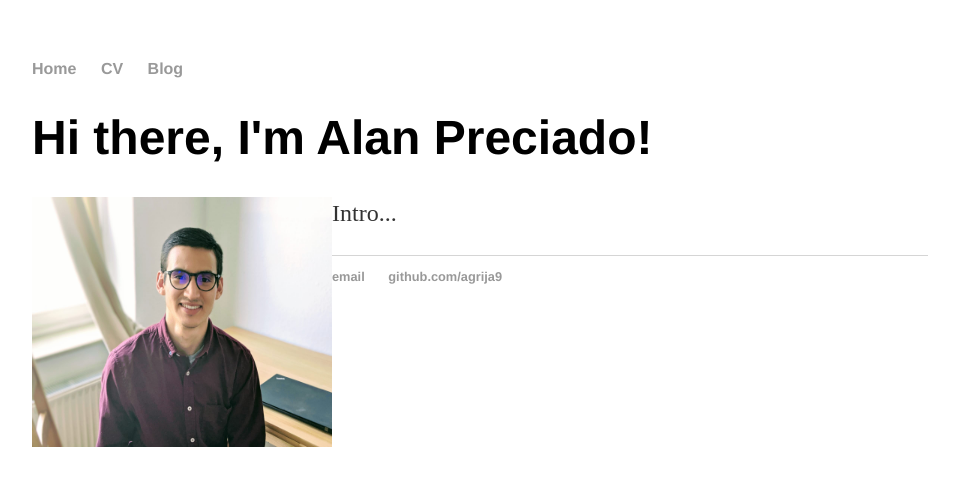
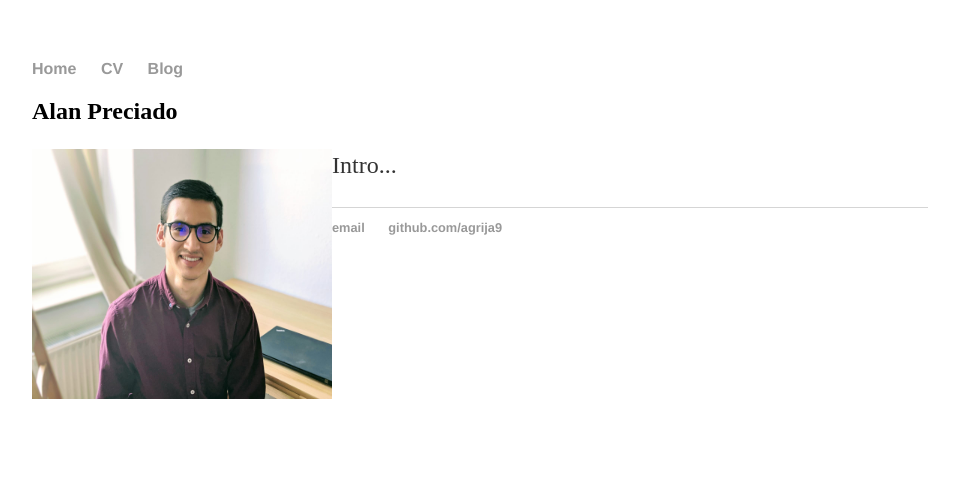
Before and after one commit to agrija9/agrija9.github.io, a Jekyll site: the page built from index.html, in a window 1280 px wide. Shown: the top 486 px of the page, without its empty margins (160-1119 px from the left). Built offline with Jekyll 4.4.1, drawn with Linux system fonts in a browser that asks for light colours.

Commit message:
Update index.html

```diff
--- a/index.html
+++ b/index.html
@@ -4,8 +4,8 @@
 ---
 
 <div class="blurb">
-	<h1>Hi there, I'm Alan Preciado!</h1>
+	<h2>Alan Preciado</h2>
 	<p>Intro...
-	<img src="images/profile.jpeg" alt="Smiley face" style="float:left;width:300px;height:250px;">
+	<img src="images/profile.jpeg" alt="" style="float:left;width:300px;height:250px;">
 	</p>
 </div><!-- /.blurb -->
```
